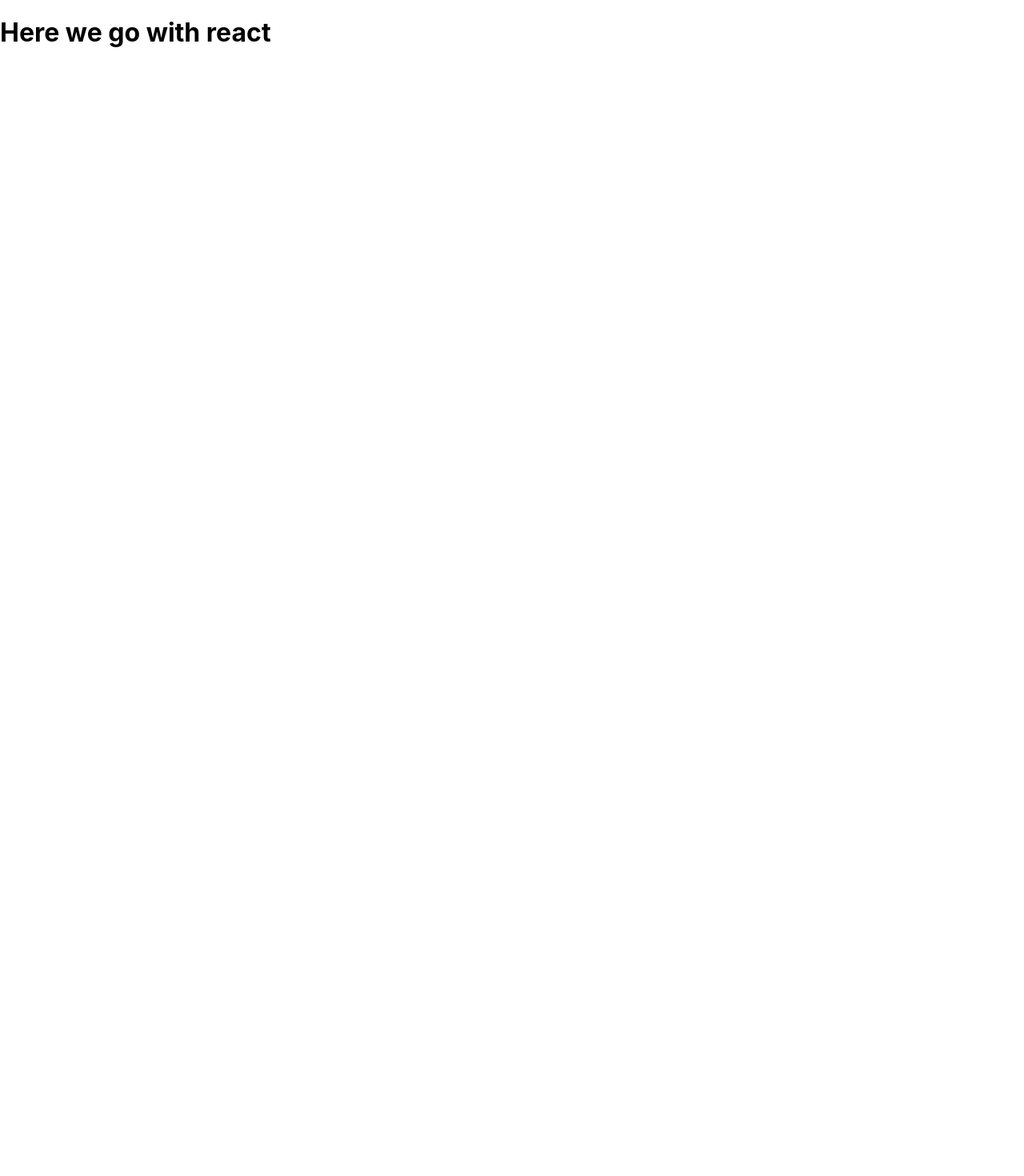
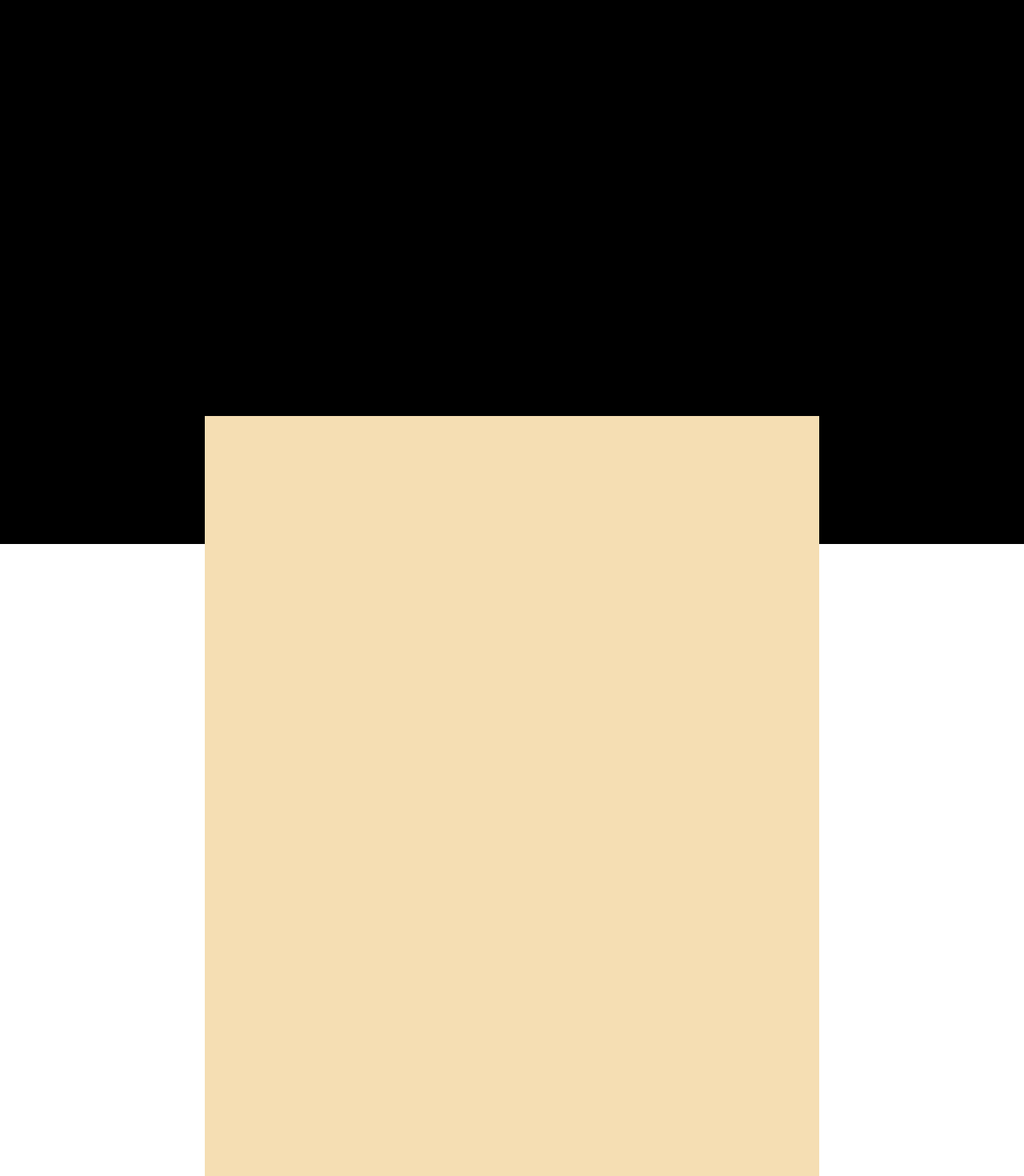
Before and after one commit to bl4drnnr/portfolio-page, a React (Create React App) app in the folder spa-portfolio/: page / in a window 1280 px wide. Shown: the top 1470 px of the page at 80% size. Before the commit the page ends 800 px from the top, so only its background shows below. Built offline with nearby package versions, Linux system fonts and the light colour scheme.

Commit message:
plain page

```diff
--- a/spa-portfolio/src/App.js
+++ b/spa-portfolio/src/App.js
@@ -1,7 +1,9 @@
+import PlainPage from "./Components/PlainPage";
+
 function App() {
   return (
-    <div className="App">
-      <h1>Here we go with react</h1>
+    <div className="main">
+      <PlainPage />
     </div>
   );
 }
--- /dev/null
+++ b/spa-portfolio/src/Components/PlainPage.js
@@ -0,0 +1,9 @@
+import React from "react";
+
+export default function PlainPage() {
+  return (
+    <div className="plainPage">
+
+    </div>
+  )
+}
--- a/spa-portfolio/src/index.css
+++ b/spa-portfolio/src/index.css
@@ -11,3 +11,17 @@ code {
   font-family: source-code-pro, Menlo, Monaco, Consolas, 'Courier New',
     monospace;
 }
+
+.main {
+  width: 100%;
+  height: 85vh;
+  background-color: black;
+  position: absolute;
+}
+
+.plainPage {
+  background-color: wheat;
+  width: 60%;
+  height: 150vh;
+  margin: 65vh auto 0;
+}
```
